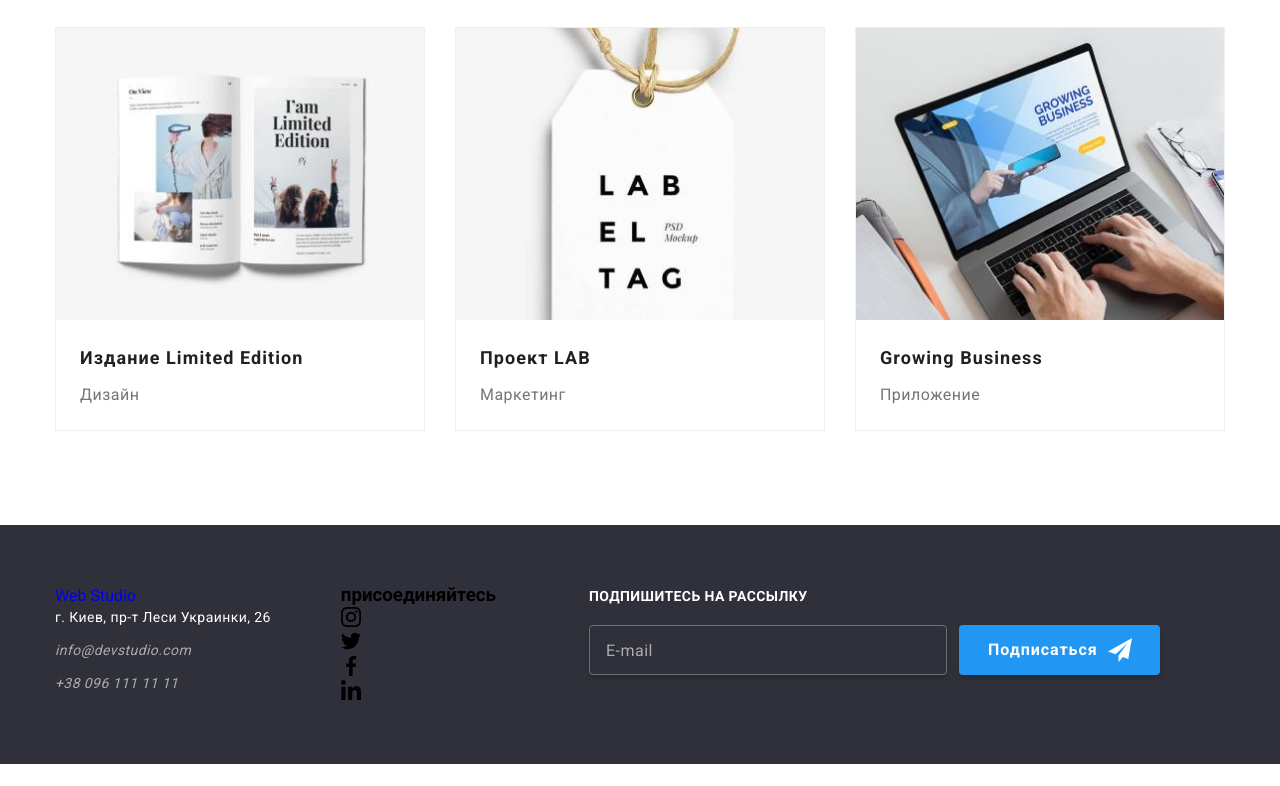
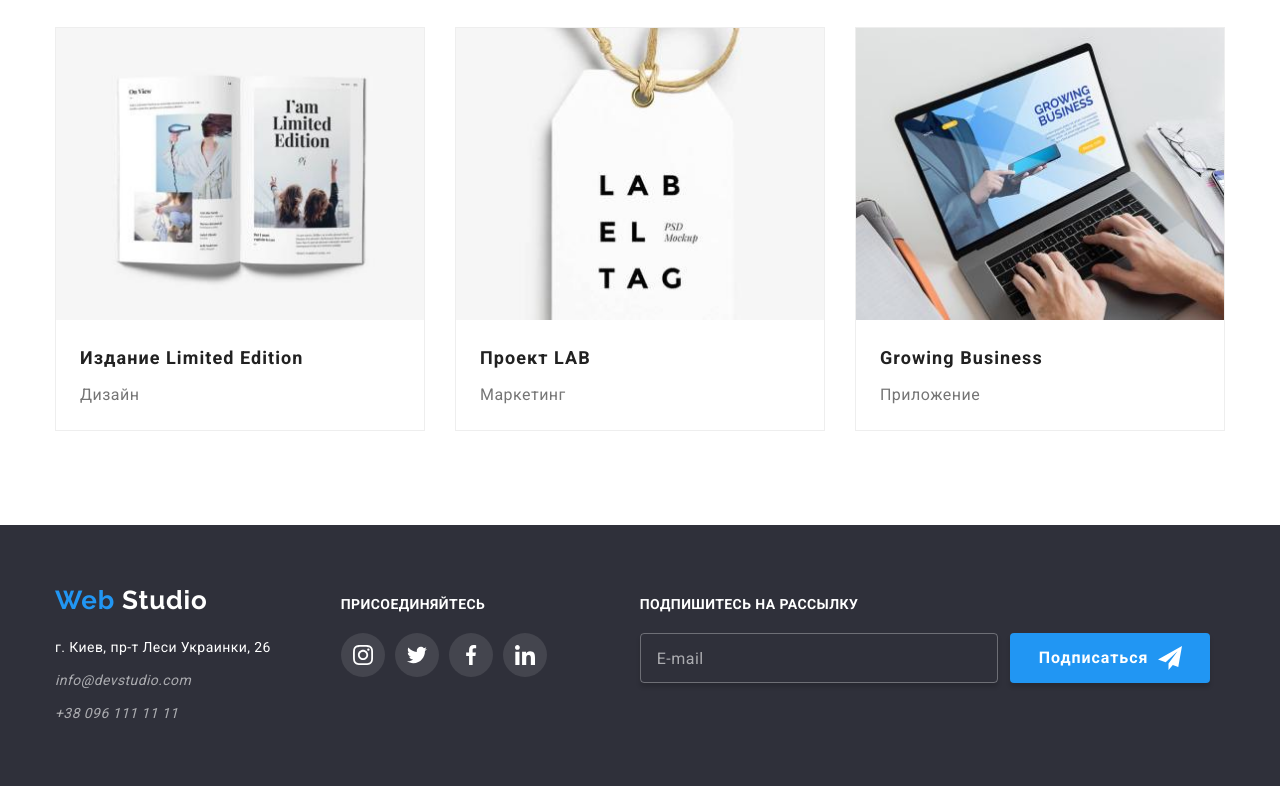
Before and after one commit to SergDeikun/goit-markup-hw-07, a plain HTML site: page portfolio.html in a window 1280 px wide. Shown: the part 1105-1891 px from the top of the page. Before the commit the page ends 1869 px from the top, so only its background shows below. Drawn offline with nearby package versions, Linux system fonts and the light colour scheme.

Commit message:
поправил футер

```diff
--- a/portfolio.html
+++ b/portfolio.html
@@ -247,9 +247,9 @@
 <footer class="footer">
     <div class="container footer__container">
         <div class="footer__contacts">
-            <a class="link footer__logo" href="index.html">
+            <a class="link logo footer__logo" href="index.html">
                 Web
-                <span class="footer__logo-studio--color-light">Studio</span>
+                <span class="logo__studio--color-light">Studio</span>
             </a>
                 <address class="footer-address">
                     <ul class="list footer-address__list">
@@ -265,39 +265,39 @@
                     </ul>
             </address>
         </div>
-            <div class="footer-list">
-                <h3 class="footer-list-title">присоединяйтесь</h3>
-                <ul class="list footer-social-list">
-                    <li class="social-list-item">
-                        <a class="social-list-link" href="">
-                            <svg class="social-list-icon"
+            <div class="footer-social-wrap">
+                <h3 class="footer-social-wrap__title">присоединяйтесь</h3>
+                <ul class="list social-list">
+                    <li class="social-list__item">
+                        <a class="social-list__link social-list-link--background-darck" href="">
+                            <svg class="social-list__icon--color-white"
                             width="20"
                             height="20">
                                 <use href="./images/icons.svg#icon-instagram"></use>
                             </svg>
                         </a>
                     </li>
-                    <li class="social-list-item">
-                        <a class="social-list-link" href="">
-                            <svg class="social-list-icon"
+                    <li class="social-list__item">
+                        <a class="social-list__link social-list-link--background-darck" href="">
+                            <svg class="social-list__icon--color-white"
                             width="20"
                             height="20">
                                 <use href="./images/icons.svg#icon-twitter"></use>
                             </svg>
                         </a>
                     </li>
-                    <li class="social-list-item">
-                        <a class="social-list-link" href="">
-                            <svg class="social-list-icon"
+                    <li class="social-list__item">
+                        <a class="social-list__link social-list-link--background-darck" href="">
+                            <svg class="social-list__icon--color-white"
                             width="20"
                             height="20">
                                 <use href="./images/icons.svg#icon-facebook"></use>
                             </svg>
                         </a>
                     </li>
-                    <li class="social-list-item">
-                        <a class="social-list-link" href="">
-                            <svg class="social-list-icon"
+                    <li class="social-list__item">
+                        <a class="social-list__link social-list-link--background-darck" href="">
+                            <svg class="social-list__icon--color-white"
                             width="20"
                             height="20">
                                 <use href="./images/icons.svg#icon-linkedin"></use>
```
